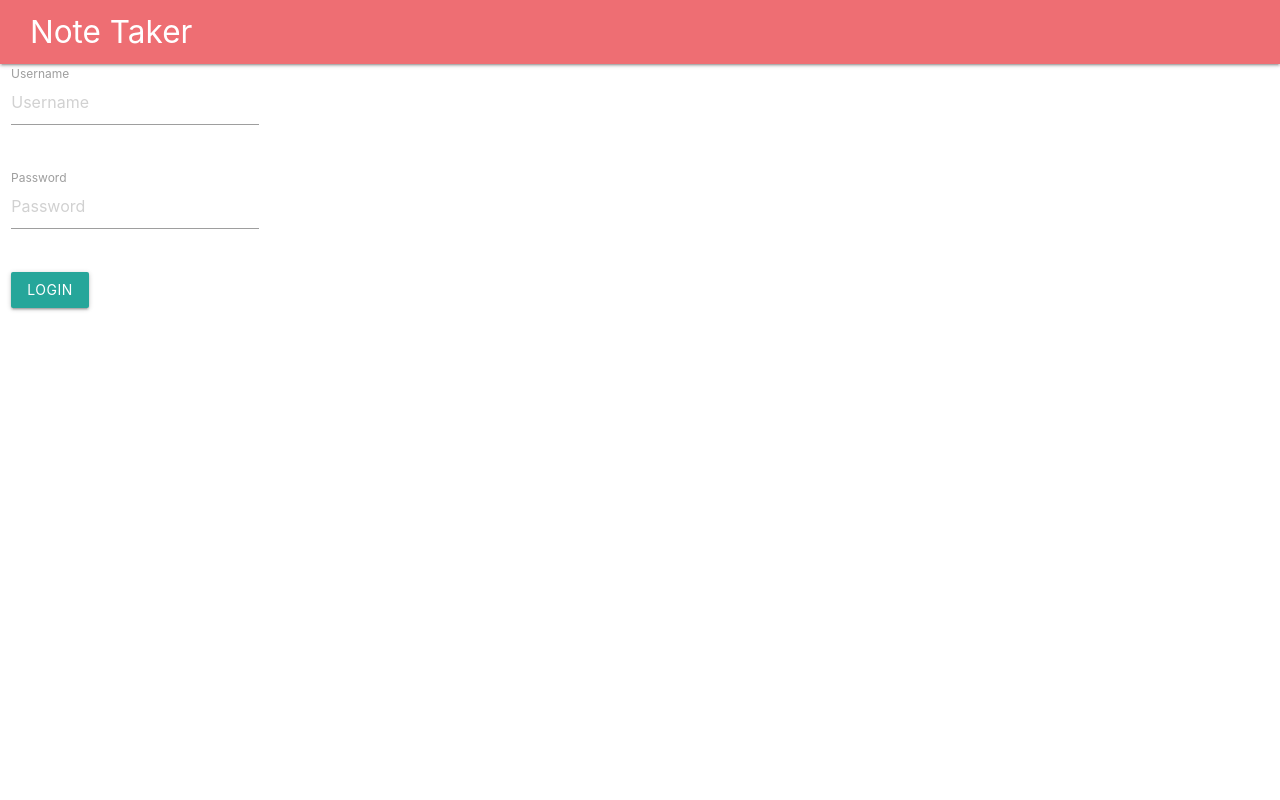
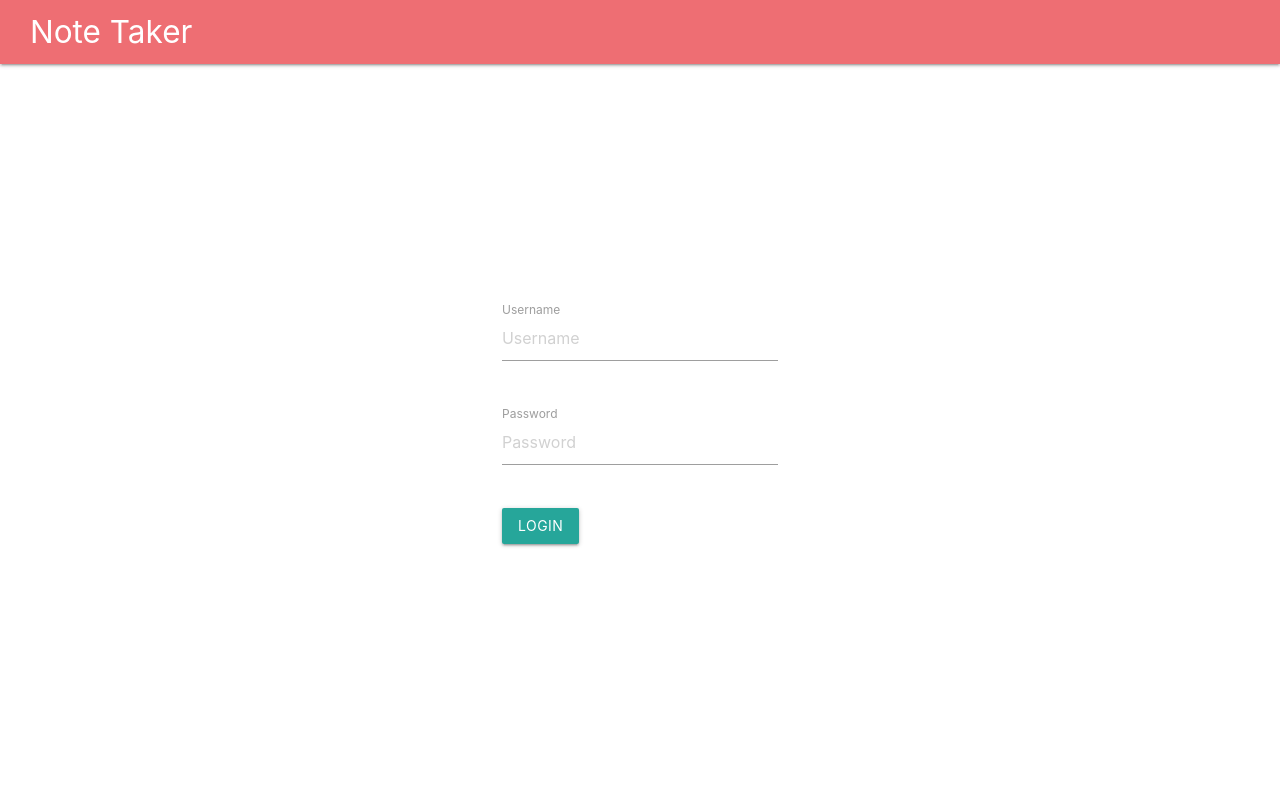
Before and after one commit to digigon1/NoteTaker, a Flask app: page / in a window 1280 px wide. Run offline with Flask 2, Linux system fonts and the light colour scheme; some libraries are stand-ins or nearby versions.

Commit message:
Centered login form on page

```diff
--- a/Web/static/css/style.css
+++ b/Web/static/css/style.css
@@ -1,3 +1,7 @@
+html, body {
+    height: 100%;
+}
+
 .btn-floating .fa-plus, .btn-floating .fa-edit {
     transform: scale(1.8);
     height: 56px;
--- a/Web/templates/login.html
+++ b/Web/templates/login.html
@@ -1,23 +1,25 @@
 <html>
     {% include "head.html" %}
-    <body>
+    <body style="display: flex; flex-flow: column;">
         {% include "header.html" %}
-        <main>
-            <div class="row s6">
-                <div class="input-field col">
+        <main class="container" style="place-items: center; display: flex; height: 100%;">
+            <div style="width: 100%;">
+                <div class="row">
+                    <div class="input-field col s8 m8 offset-m2 xl4 offset-xl4">
                         <input placeholder="Username" id="username" type="text" class="validate">
                         <label for="username">Username</label>
                     </div>
                 </div>
                 <div class="row">
-                <div class="input-field col">
+                    <div class="input-field col s8 m8 offset-m2 xl4 offset-xl4">
                         <input placeholder="Password" type="password" id="username" type="text" class="validate">
                         <label for="password">Password</label>
                     </div>
                 </div>
                 <div class="row">
-                <div class="button col">
+                    <div class="button col s4 m4 offset-m2 xl2 offset-xl4">
                         <a class="waves-effect waves-light btn">Login</a>
+                    </div>
                 </div>
             </div>
         </main>
```
Lines whose indentation alone changed are shown as unchanged.
